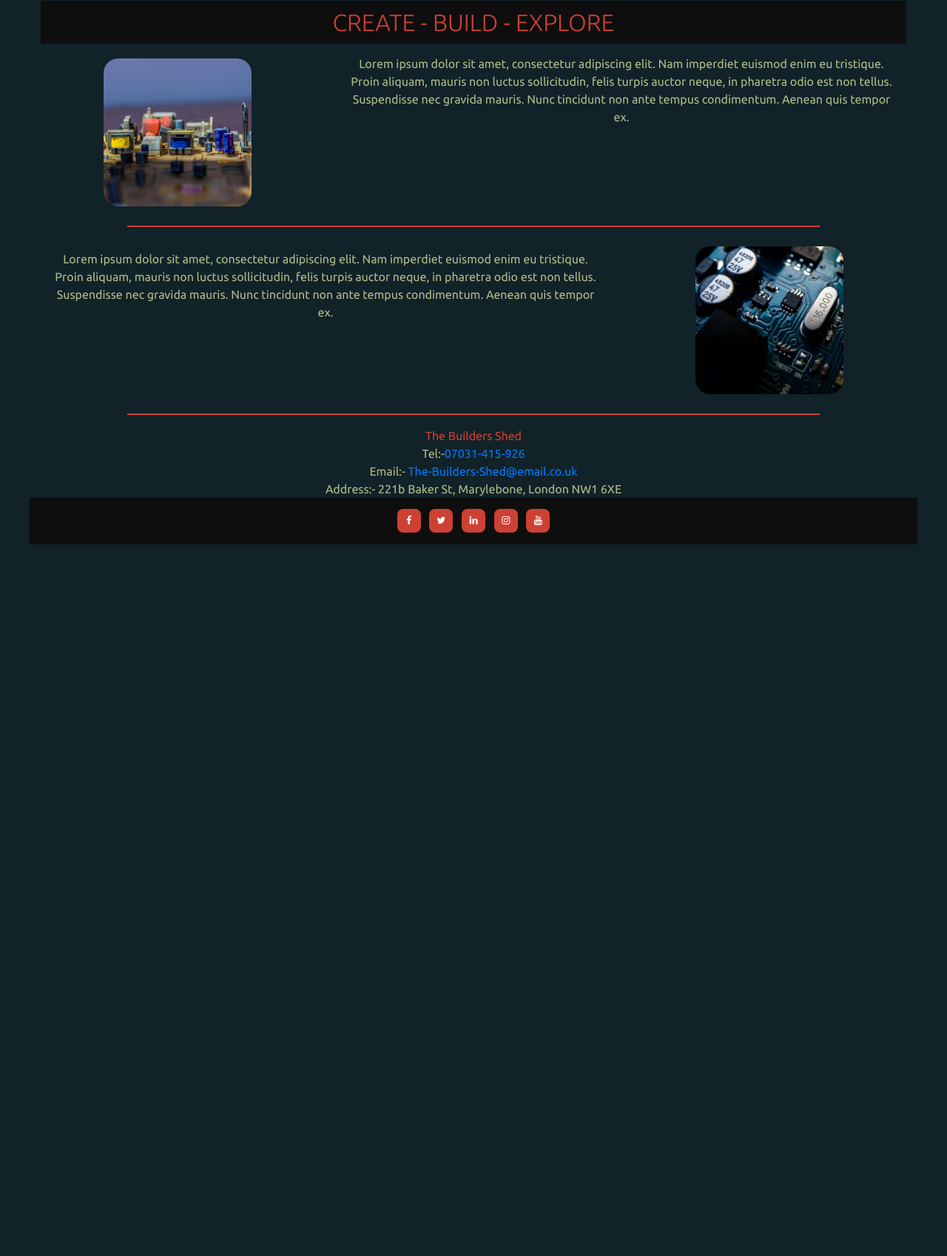
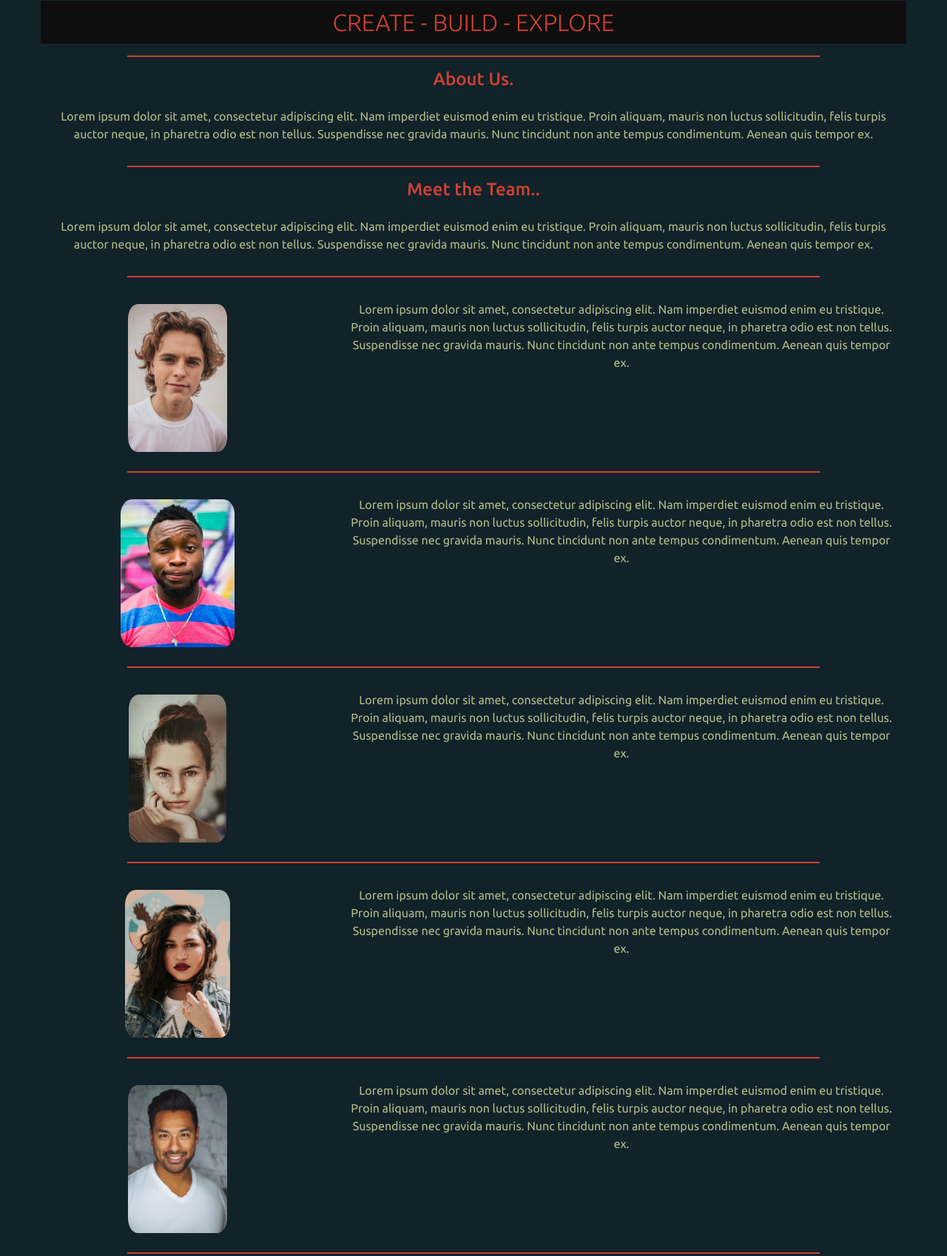
Before and after one commit to Code-Institute-Submissions/The-Builders-Shed-Milestone-1, a plain HTML site: page about.html in a window 1280 px wide. Shown: the part 391-2089 px from the top of the page at 74% size. Before the commit the page ends 1127 px from the top, so only its background shows below. Drawn offline with nearby package versions, Linux system fonts and the light colour scheme.

Commit message:
update to the structure of the about page

```diff
--- a/about.html
+++ b/about.html
@@ -43,7 +43,7 @@
         <div class="row"> <!--Hero Image-->
             <div class="col-12">
                 <figure class="main-hero-image" title="electronics">
-                <p class="lead">Let's Build</p>
+                <p class="lead">Let's Have Fun!</p>
                 </figure>
             </div>
         </div> <!--Hero Image-->
@@ -53,10 +53,31 @@
 				  <h1 class="banner-text orange-text">Create - Build - Explore</h1>
 			    </div>
 		    </div>
-	    </div>
+        </div>
+        <hr class="section-divider">
+        <div class="">
+            <h4 class="orange-text">About Us.</h4>
+            <p class="standard-text-color object-padding">Lorem ipsum dolor sit amet, consectetur adipiscing elit. Nam imperdiet euismod enim eu tristique. Proin aliquam, mauris non luctus sollicitudin, felis turpis auctor neque, in pharetra odio est non tellus. Suspendisse nec gravida mauris. Nunc tincidunt non ante tempus condimentum. Aenean quis tempor ex.</p>
+        </div>
+        <hr class="section-divider">
+        <div class="">
+            <h4 class="orange-text">Meet the Team..</h4>
+            <p class="standard-text-color object-padding">Lorem ipsum dolor sit amet, consectetur adipiscing elit. Nam imperdiet euismod enim eu tristique. Proin aliquam, mauris non luctus sollicitudin, felis turpis auctor neque, in pharetra odio est non tellus. Suspendisse nec gravida mauris. Nunc tincidunt non ante tempus condimentum. Aenean quis tempor ex.</p>
+        </div>
+        <hr class="section-divider">
             <div class="row">
-                <div class="col-md-4 media-container">
-                    <img class="media-image first-image d-none d-md-block" src="assets/images/old-electronics-close-sqr.jpg" alt="intro image">
+                <div class="col-sm-12 col-md-4 media-container">
+                    <img class="media-image first-image " src="assets/images/people/austin-wade-res.jpg" alt="intro image">
+                </div>
+                <div class="col-sm-12 col-md-8 ">
+                    <p class="standard-text-color object-padding">Lorem ipsum dolor sit amet, consectetur adipiscing elit. Nam imperdiet euismod enim eu tristique. Proin aliquam, mauris non luctus sollicitudin, felis turpis auctor neque, in pharetra odio est non tellus. Suspendisse nec gravida mauris. Nunc tincidunt non ante tempus condimentum. Aenean quis tempor ex.</p>
+                </div>
+            </div>
+            <hr class="section-divider">
+
+            <div class="row">
+                <div class="col-sm-12 col-md-4 media-container">
+                    <img class="media-image first-image " src="assets/images/people/ayo-res-2.jpg" alt="intro image">
                 </div>
                 <div class="col-sm-12 col-md-8 ">
                     <p class="standard-text-color object-padding">Lorem ipsum dolor sit amet, consectetur adipiscing elit. Nam imperdiet euismod enim eu tristique. Proin aliquam, mauris non luctus sollicitudin, felis turpis auctor neque, in pharetra odio est non tellus. Suspendisse nec gravida mauris. Nunc tincidunt non ante tempus condimentum. Aenean quis tempor ex.</p>
@@ -64,14 +85,51 @@
             </div>
             <hr class="section-divider">
             <div class="row">
-                <div class="col-sm-12 col-md-8">
+                <div class="col-sm-12 col-md-4 media-container">
+                    <img class="media-image first-image " src="assets/images/people/houcine-res.jpg" alt="intro image">
+                </div>
+                <div class="col-sm-12 col-md-8 ">
                     <p class="standard-text-color object-padding">Lorem ipsum dolor sit amet, consectetur adipiscing elit. Nam imperdiet euismod enim eu tristique. Proin aliquam, mauris non luctus sollicitudin, felis turpis auctor neque, in pharetra odio est non tellus. Suspendisse nec gravida mauris. Nunc tincidunt non ante tempus condimentum. Aenean quis tempor ex.</p>
-                </div>
-                <div class="col-md-4 media-container">
-                    <img class="media-image d-none d-md-block" src="assets/images/electronics-close-dark-sqr.jpg" alt="Aim image">
                 </div>
             </div>
             <hr class="section-divider">
+            <div class="row">
+                <div class="col-sm-12 col-md-4 media-container">
+                    <img class="media-image first-image " src="assets/images/people/joanne-res.jpg" alt="intro image">
+                </div>
+                <div class="col-sm-12 col-md-8 ">
+                    <p class="standard-text-color object-padding">Lorem ipsum dolor sit amet, consectetur adipiscing elit. Nam imperdiet euismod enim eu tristique. Proin aliquam, mauris non luctus sollicitudin, felis turpis auctor neque, in pharetra odio est non tellus. Suspendisse nec gravida mauris. Nunc tincidunt non ante tempus condimentum. Aenean quis tempor ex.</p>
+                </div>
+            </div>
+            <hr class="section-divider">
+            <div class="row">
+                <div class="col-sm-12 col-md-4 media-container">
+                    <img class="media-image first-image " src="assets/images/people/joseph-res.jpg" alt="intro image">
+                </div>
+                <div class="col-sm-12 col-md-8 ">
+                    <p class="standard-text-color object-padding">Lorem ipsum dolor sit amet, consectetur adipiscing elit. Nam imperdiet euismod enim eu tristique. Proin aliquam, mauris non luctus sollicitudin, felis turpis auctor neque, in pharetra odio est non tellus. Suspendisse nec gravida mauris. Nunc tincidunt non ante tempus condimentum. Aenean quis tempor ex.</p>
+                </div>
+            </div>
+            <hr class="section-divider">
+            <div class="row">
+                <div class="col-sm-12 col-md-4 media-container">
+                    <img class="media-image first-image " src="assets/images/people/oscar-res.jpg" alt="intro image">
+                </div>
+                <div class="col-sm-12 col-md-8 ">
+                    <p class="standard-text-color object-padding">Lorem ipsum dolor sit amet, consectetur adipiscing elit. Nam imperdiet euismod enim eu tristique. Proin aliquam, mauris non luctus sollicitudin, felis turpis auctor neque, in pharetra odio est non tellus. Suspendisse nec gravida mauris. Nunc tincidunt non ante tempus condimentum. Aenean quis tempor ex.</p>
+                </div>
+            </div>
+            <hr class="section-divider">
+            <div class="row">
+                <div class="col-sm-12 col-md-4 media-container">
+                    <img class="media-image first-image " src="assets/images/people/robert-res.jpg" alt="intro image">
+                </div>
+                <div class="col-sm-12 col-md-8 ">
+                    <p class="standard-text-color object-padding">Lorem ipsum dolor sit amet, consectetur adipiscing elit. Nam imperdiet euismod enim eu tristique. Proin aliquam, mauris non luctus sollicitudin, felis turpis auctor neque, in pharetra odio est non tellus. Suspendisse nec gravida mauris. Nunc tincidunt non ante tempus condimentum. Aenean quis tempor ex.</p>
+                </div>
+            </div>
+            <hr class="section-divider">
+
             <div>
                 <p class="standard-text-color"><span class="orange-text">The Builders Shed</span><br>Tel:-<a href="tel:07031-415-926">07031-415-926</a><br>Email:- <span class="orange-text"><a href="mailto:The-Builders-Shed@email.co.uk">The-Builders-Shed@email.co.uk</a></span><br>
         Address:- 221b Baker St, Marylebone, London NW1 6XE</p>
```
Also changed, not shown: assets/css/style.css (+1 -1 lines), contact.html (+1 -1 lines), index.html (+1 -1 lines), services.html (+3 -3 lines), assets/images/300x300.jpg (deleted), assets/images/people/austin-wade-res.jpg (added), assets/images/people/ayo-res-2.jpg (added), assets/images/people/houcine-res.jpg (added), assets/images/people/joanne-res.jpg (added), assets/images/people/joseph-res.jpg (added), assets/images/people/oscar-res.jpg (added), assets/images/people/robert-res.jpg (added).
